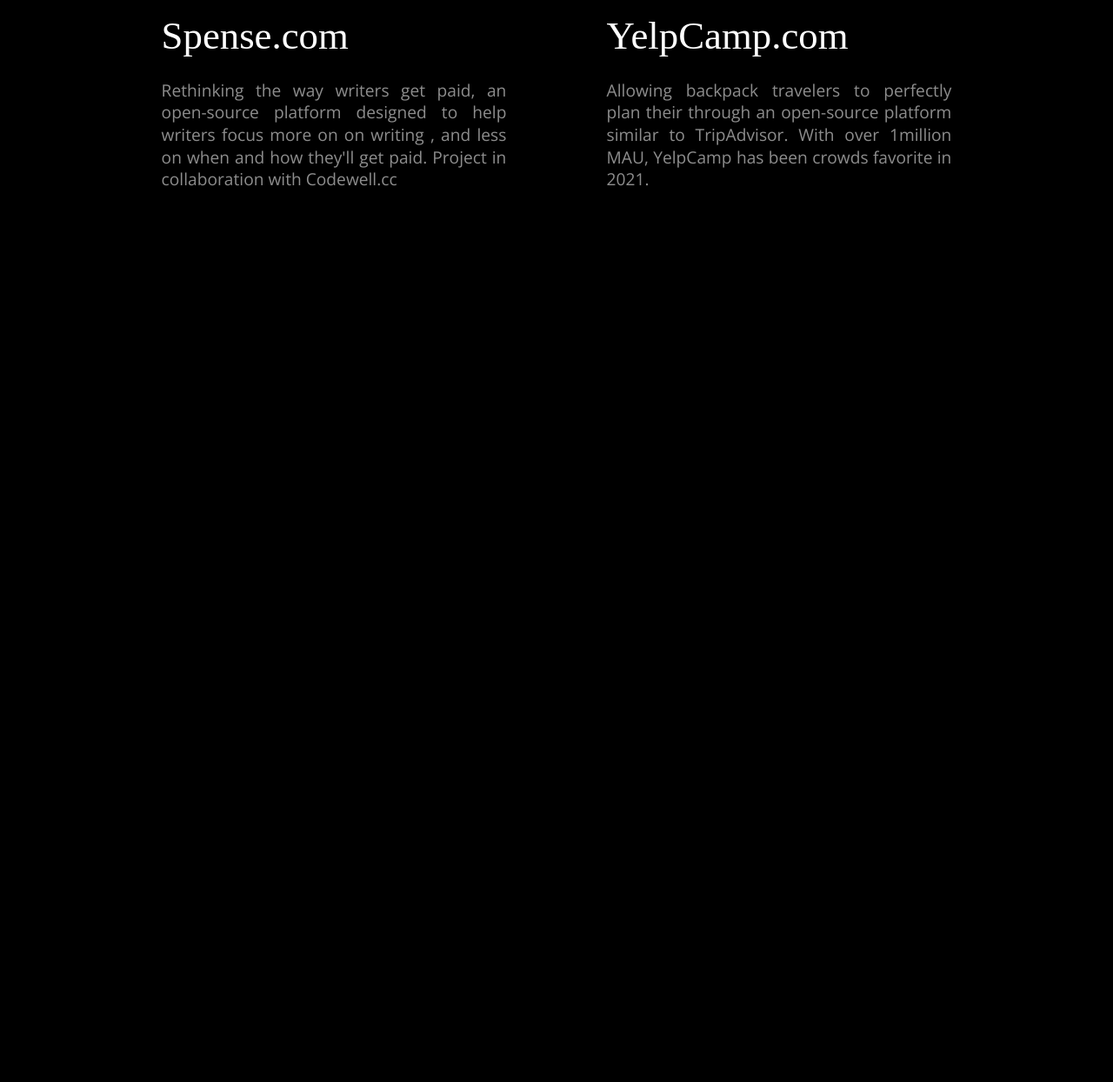
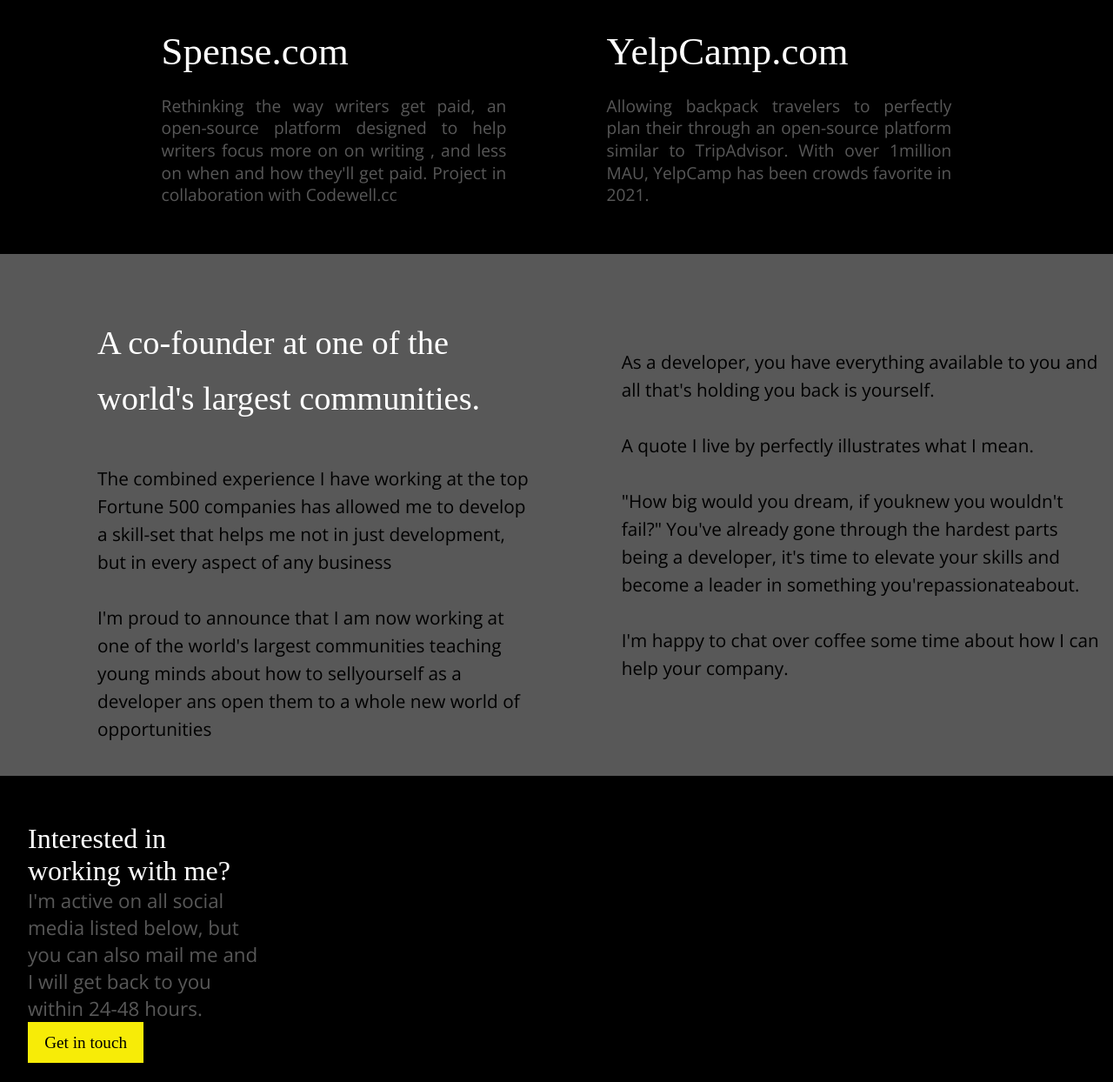
Before and after one commit to theshrish46/Landing-Page.github.io, a plain HTML site: page index.html in a window 1280 px wide. Shown: the part 1230-2474 px from the top of the page at 87% size. Before the commit the page ends 1472 px from the top, so only its background shows below. Drawn offline with nearby package versions, Linux system fonts and the light colour scheme.

Commit message:
Continued working on project and built further pages on 27-10-22

```diff
--- a/index.html
+++ b/index.html
@@ -21,7 +21,7 @@
 
     <title>Document</title>
 </head>
-<body>
+<body>l̥
     <nav>
         <div class="logo">Johnathan Specter</div>
         <ul>
@@ -70,7 +70,30 @@
 
 
     <section class="info">
+        <div class="info-1">
+            <h4>A co-founder at one of the world's largest communities.</h4>
+            <p>The combined experience I have working at the top Fortune 500 companies has allowed me to develop a skill-set that helps me not in just development, but in every aspect of any business</p>
 
+            <p>I'm proud to announce that I am now working at one of the world's largest communities teaching young minds about how to <italic>sell</italic>yourself as a developer ans open them to a whole new world of opportunities</p>
+        </div>
+
+        <div class="info-2">
+            <p>As a developer, you have everything available to you and all that's holding you back is yourself.</p>
+
+            <p>A quote I live by perfectly illustrates what I mean.</p>
+
+            <p>"How big would you dream, if you<bold>knew</bold> you wouldn't fail?" You've already gone through the hardest parts being a developer, it's time to elevate your skills and become a leader in something you're<italic>passionate</italic>about.</p>
+
+            <p>I'm happy to chat over coffee some time about how I can help your company.</p>
+        </div>
+    </section>
+
+    <section class="contact">
+        <div class="contactcard">
+            <h4>Interested in working with me?</h4>
+            <p>I'm active on all social media listed below, but you can also mail me and I will get back to you within 24-48 hours.</p>
+            <button class="contact-btn">Get in touch</button>
+        </div>
     </section>
 </body>
 </html>
--- a/style.css
+++ b/style.css
@@ -18,7 +18,7 @@
 
     --primary-clr : #000000;
 
-    --secondary-clr : #8d8d8d;
+    --secondary-clr : #585858;
 
     --tertiary-clr : #FFFFFF;
 
@@ -206,3 +206,84 @@ a{
     font-weight: 500;
     line-height: 1.6rem;
 }
+
+
+.info{
+    background-color: var(--secondary-clr);
+    width: 100%;
+    height: 75vh;
+    margin: 2rem auto;
+
+    display: flex;
+    justify-content: center;
+    align-items: center;
+}
+
+.info-1>h4{
+    color: var(--tertiary-clr);
+    font-weight: 100;
+    font-family: var(--tertiary-fonts);
+    font-size: 2.4rem;
+    margin: 2rem auto;
+    margin-bottom: 0.8rem;
+    padding: 1rem 1rem 1rem 7rem;
+    line-height: 4rem;
+}
+
+.info-1>p{
+    color: var(--primary-clr);
+    font-weight: 400;
+    font-family: var(--primary-fonts);
+    font-size: 1.3rem;
+
+    padding: 1rem 1rem 1rem 7rem;
+    line-height: 2rem;
+}
+
+.info-2>p{
+    color: var(--primary-clr);
+    font-weight: 400;
+    font-family: var(--primary-fonts);
+    font-size: 1.3rem;
+
+    padding: 1rem 1rem 1rem 5rem;
+    line-height: 2rem;
+}
+
+.contact{
+    width: 100%;
+    height: 40vh;
+    display: flex;
+    justify-content: flex-start;
+    align-items: center;
+    padding: 1rem;
+}
+
+.contactcard{
+    padding: 1rem 60rem 1rem 1rem;
+}
+
+
+.contactcard>h4{
+    color: var(--tertiary-clr);
+    font-size: 2rem;
+    font-weight: 100;
+    font-family: var(--tertiary-fonts);
+}
+
+.contactcard>p{
+    color: var(--secondary-clr);
+    font-size: 1.4rem;
+    font-weight: 400;
+    font-family: var(--primary-fonts);
+}
+
+.contact-btn{
+    font-size: var(--para-font);
+    font-family: var(--tertiary-fonts);
+    background-color: var(--btn-clr);
+    border: none;
+    padding: 0.8rem 1.2rem;
+    text-align: center;
+    font-weight: 500;
+}
```
